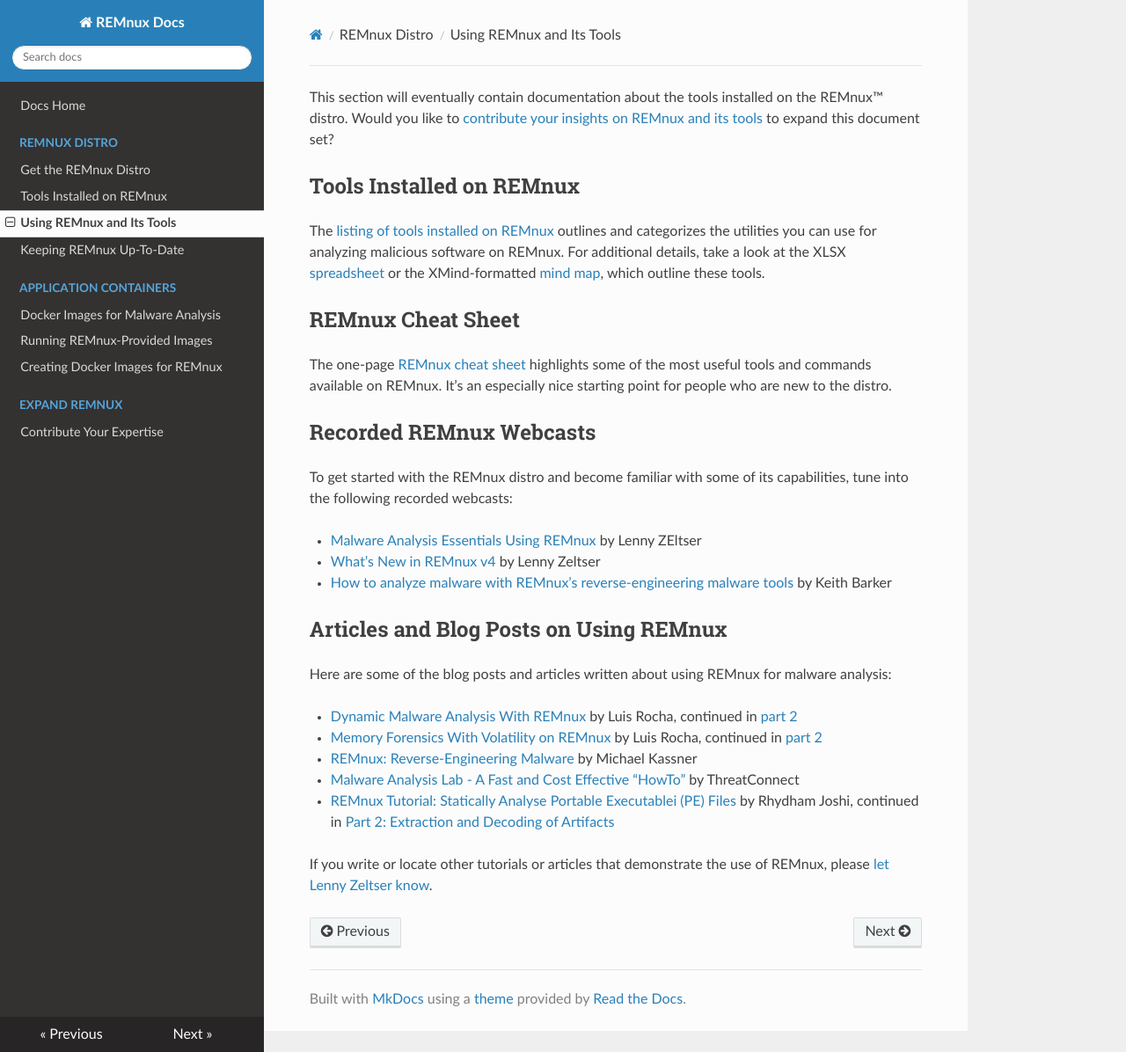
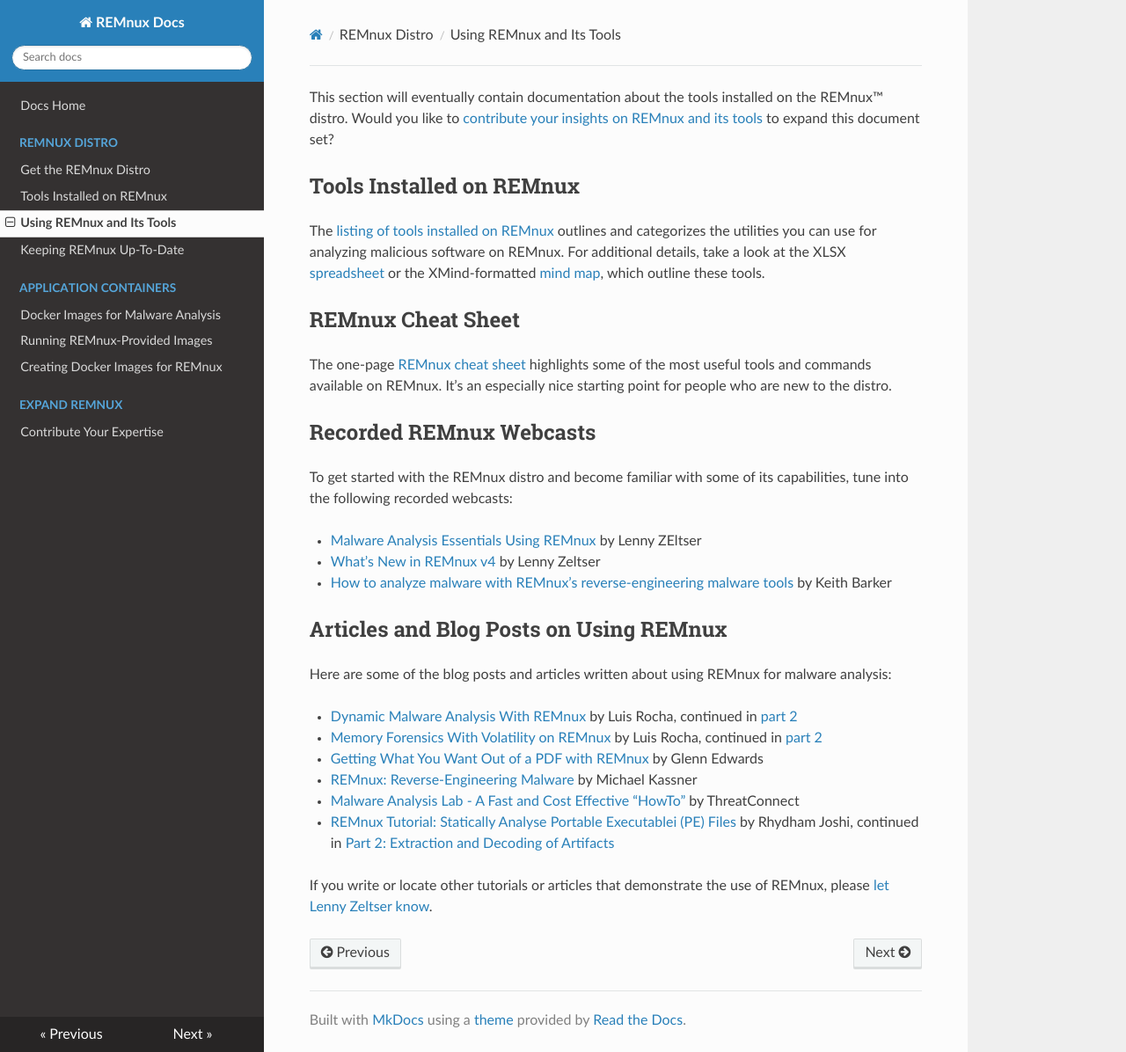
Before and after one commit to wzod/docs, an MkDocs documentation site: the page built from source/distro/use.md, in a window 1280 px wide and 1196 px high. Shown: the whole window at 88% size. Built offline with MkDocs 1.6.1, drawn with Linux system fonts in a browser that asks for light colours; nearby versions of some CDN libraries; old or Windows-style settings are respelled for this version of MkDocs.

Commit message:
Added a link to the Getting What You Want Out of a PDF with REMnux article.

```diff
--- a/source/distro/use.md
+++ b/source/distro/use.md
@@ -22,6 +22,7 @@
 
 - [Dynamic Malware Analysis With REMnux](http://countuponsecurity.com/2015/01/13/dynamic-malware-analysis-with-remnux-v5-part-1/) by Luis Rocha, continued in [part 2](http://countuponsecurity.com/2015/01/21/dynamic-malware-analysis-with-remnux-v5-part-2/)
 - [Memory Forensics With Volatility on REMnux](http://countuponsecurity.com/2015/03/16/memory-forensics-with-volatility-on-remnux-v5-part-1/) by Luis Rocha, continued in [part 2](http://countuponsecurity.com/2015/03/18/memory-forensics-with-volatility-on-remnux-v5-part-2/)
+- [Getting What You Want Out of a PDF with REMnux](http://hiddenillusion.blogspot.com/2012/06/getting-what-you-want-out-of-pdf-with.html) by Glenn Edwards
 - [REMnux: Reverse-Engineering Malware](http://www.techrepublic.com/blog/it-security/remnux-reverse-engineering-malware/) by Michael Kassner
 - [Malware Analysis Lab - A Fast and Cost Effective "HowTo"](http://www.cybersquared.com/2012/06/malware-analysis-lab-a-fast-and-cost-effective-howto/) by ThreatConnect
 - [REMnux Tutorial: Statically Analyse Portable Executablei (PE) Files](http://www.slideshare.net/RhydhamJoshi/remnux-tutorial1-statically-analyse-portable-executablepe-files) by Rhydham Joshi, continued in [Part 2: Extraction and Decoding of Artifacts](http://www.slideshare.net/RhydhamJoshi/remnux-tutorial2-extraction-and-decoding-of-artifacts)
```
